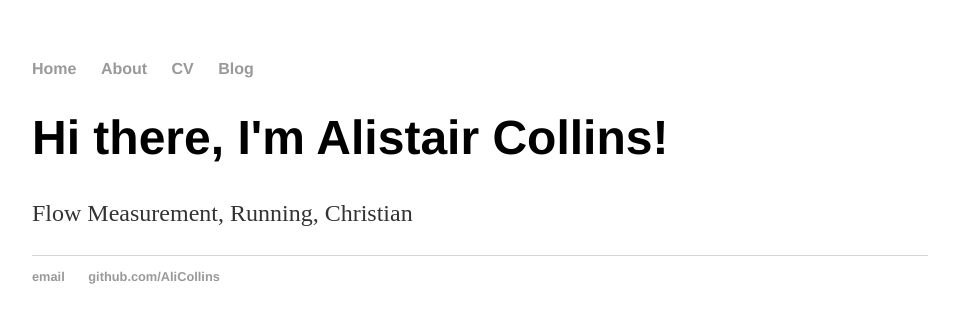
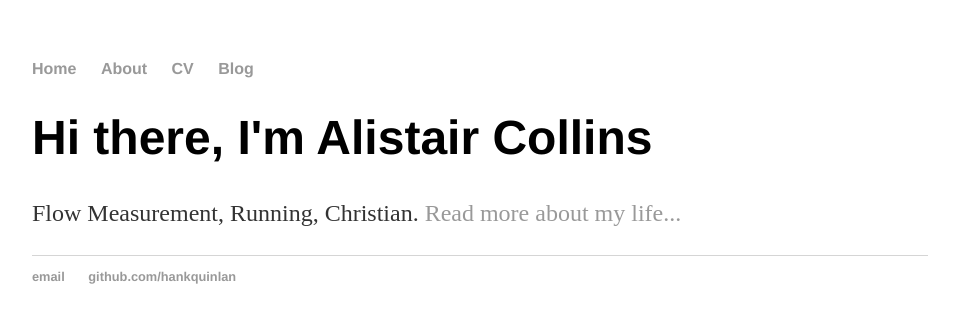
Before and after one commit to AliCollins/AliCollins.github.io, a Jekyll site: the page built from index.html, in a window 1280 px wide. Shown: the top 323 px of the page, without its empty margins (160-1119 px from the left). Built offline with Jekyll 4.4.1, drawn with Linux system fonts in a browser that asks for light colours.

Commit message:
Update index.html
Updating to use Jekyll

```diff
--- a/index.html
+++ b/index.html
@@ -1,30 +1,8 @@
-<!DOCTYPE html>
-<html>
-	<head>
-		<title>Alistair Collins' Blog</title>
-		<!-- link to main stylesheet -->
-		<link rel="stylesheet" type="text/css" href="/css/main.css">
-	</head>
-	<body>
-		<nav>
-    		<ul>
-        		<li><a href="/">Home</a></li>
-	        	<li><a href="/about">About</a></li>
-        		<li><a href="/cv">CV</a></li>
-        		<li><a href="/blog">Blog</a></li>
-    		</ul>
-		</nav>
-		<div class="container">
-    		<div class="blurb">
-        		<h1>Hi there, I'm Alistair Collins!</h1>
-				<p>Flow Measurement, Running, Christian</p>
-    		</div><!-- /.blurb -->
-		</div><!-- /.container -->
-		<footer>
-    		<ul>
-        		<li><a href="mailto:alistaircollins21@gmail.com">email</a></li>
-        		<li><a href="https://github.com/AliCollins">github.com/AliCollins</a></li>
-			</ul>
-		</footer>
-	</body>
-</html>
+---
+layout: default
+title: Alistair Collins' Blog
+---
+<div class="blurb">
+	<h1>Hi there, I'm Alistair Collins</h1>
+	<p>Flow Measurement, Running, Christian. <a href="/about">Read more about my life...</a></p>
+</div><!-- /.blurb -->
```
